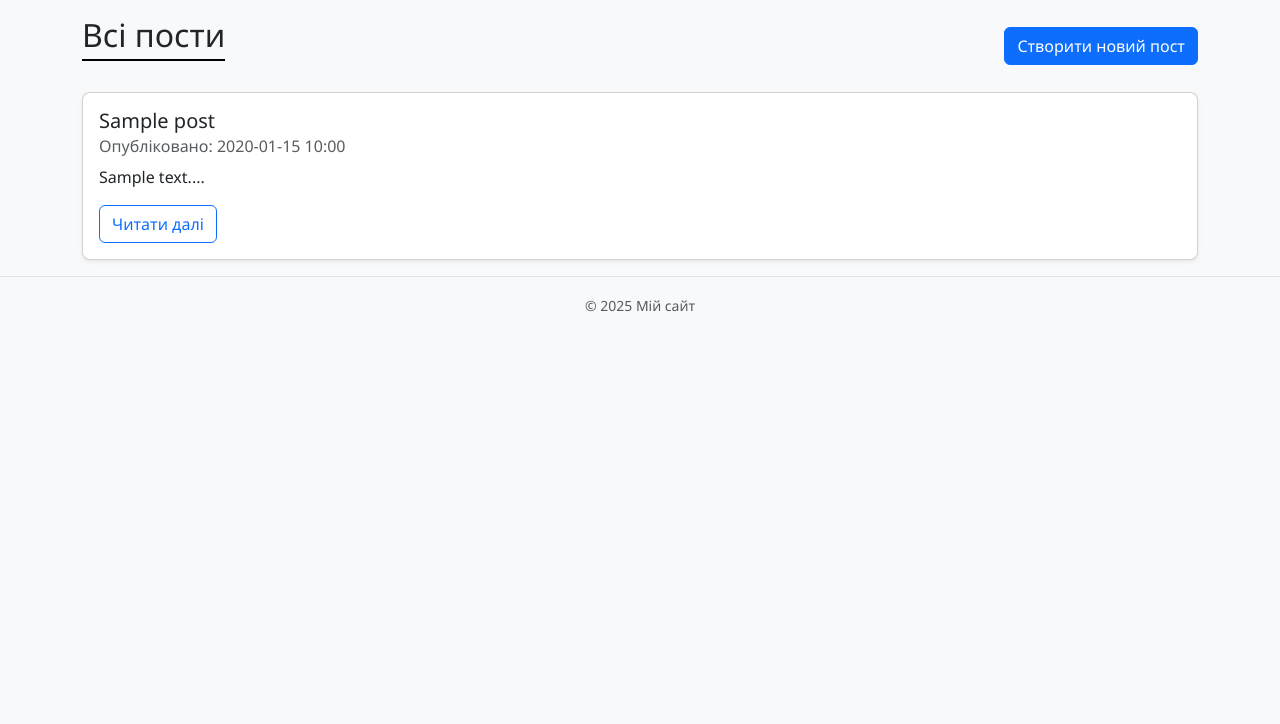
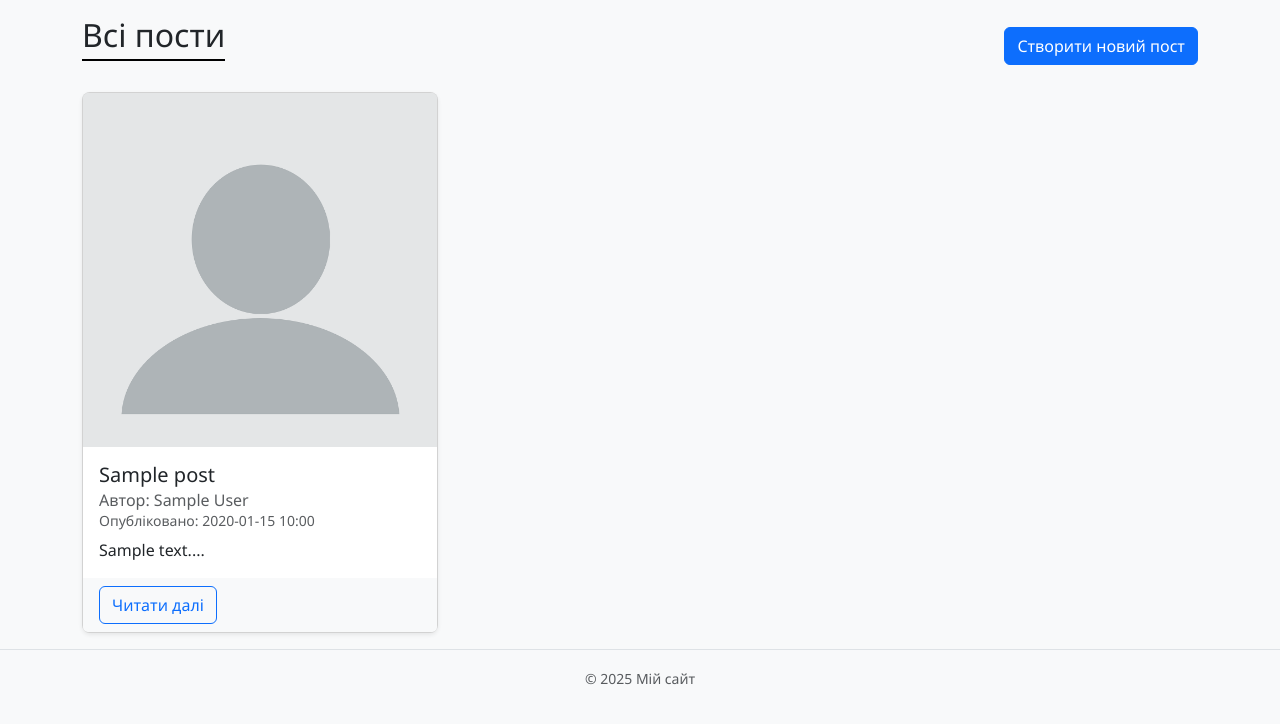
Before and after one commit to Roman721127/flask-app-lab, a Flask app: page /post/ in a window 1280 px wide. Shown: the part 56-780 px from the top of the page. Run offline with Flask 3, Linux system fonts and the light colour scheme; tables that the repository leaves empty hold one stand-in row (values such as "Sample post").

Commit message:
All issues fixed

```diff
--- a/app/forms.py
+++ b/app/forms.py
@@ -22,6 +22,9 @@ class PostForm(FlaskForm):
     ])
     content = TextAreaField('Вміст', validators=[
         InputRequired(message="Це поле обов'язкове")
+    ])
+    author = StringField('Автор', validators=[
+        InputRequired(message="Вкажіть ім'я автора")
     ])
     submit = SubmitField('Зберегти')
 
--- a/app/posts/templates/posts/create.html
+++ b/app/posts/templates/posts/create.html
@@ -1,6 +1,5 @@
 {% extends "base.html" %}
 {% from "_form_macros.html" import render_field %}
-
 {% block content %}
 <h2>{{ title or "Новий пост" }}</h2>
 
@@ -8,6 +7,9 @@
   {{ form.csrf_token }}
 
   {{ render_field(form.title) }}
+
+  {{ render_field(form.author) }}
+
   {{ render_field(form.content) }}
 
   {{ form.submit(class="btn btn-primary") }}
--- a/app/posts/templates/posts/post_detail.html
+++ b/app/posts/templates/posts/post_detail.html
@@ -1,11 +1,13 @@
 {% extends "base.html" %}
 
 {% block content %}
-<div class="card shadow-sm border-0">
 <div class="card-body">
   <h1 class="card-title">{{ post.title }}</h1>
+
   <h6 class="card-subtitle mb-2 text-muted">
-      Опубліковано: {{ post.posted.strftime('%Y-%m-%d %H:%M') }}
+    Автор: {{ post.author or "Анонім" }}
+    <br>
+    <small>Опубліковано: {{ post.posted.strftime('%Y-%m-%d %H:%M') }}</small>
   </h6>
   <hr>
   <div class="mt-3">
--- a/app/posts/templates/posts/posts.html
+++ b/app/posts/templates/posts/posts.html
@@ -7,18 +7,32 @@
 </div>
 
 {% if posts %}
+  <div class="row row-cols-1 row-cols-md-2 row-cols-lg-3 g-4">
+
     {% for post in posts %}
-  <div class="card mb-3 shadow-sm">
+    <div class="col">
+      <div class="card h-100 shadow-sm">
+
+        <img src="{{ url_for('static', filename='images/postdefault.png') }}" class="card-img-top" alt="Зображення поста">
+
         <div class="card-body">
   <h5 class="card-title">{{ post.title }}</h5>
+
   <h6 class="card-subtitle mb-2 text-muted">
-        Опубліковано: {{ post.posted.strftime('%Y-%m-%d %H:%M') }}
+    Автор: {{ post.author or "Анонім" }}
+    <br>
+    <small>Опубліковано: {{ post.posted.strftime('%Y-%m-%d %H:%M') }}</small>
   </h6>
-      <p class="card-text">{{ post.content[:200] }}...</p>
+  <p class="card-text">{{ post.content[:100] }}...</p>
+</div>
+        <div class="card-footer bg-light border-0">
            <a href="{{ url_for('posts.post_detail', id=post.id) }}" class="btn btn-outline-primary">Читати далі</a>
         </div>
       </div>
+    </div>
     {% endfor %}
+
+  </div>
 {% else %}
   <p>Ще немає жодного поста. Будьте першим!</p>
 {% endif %}
--- a/app/posts/views.py
+++ b/app/posts/views.py
@@ -17,7 +17,8 @@ def create():
     if form.validate_on_submit():
         new_post = Post(
             title=form.title.data,
-            content=form.content.data
+            content=form.content.data,
+            author=form.author.data
         )
         db.session.add(new_post)
         db.session.commit()
@@ -45,6 +46,7 @@ def update(id):
     if form.validate_on_submit():
         post.title = form.title.data
         post.content = form.content.data
+        post.author = form.author.data
         db.session.commit()
         flash('Пост успішно оновлено!', 'success')
         return redirect(url_for('posts.post_detail', id=post.id))
```
Also changed, not shown: app/models.py (+6 -6 lines), tests/test_posts_bp.py (added, +97 -0 lines), app/static/images/postdefault.png (added). Lines whose indentation alone changed are shown as unchanged.
